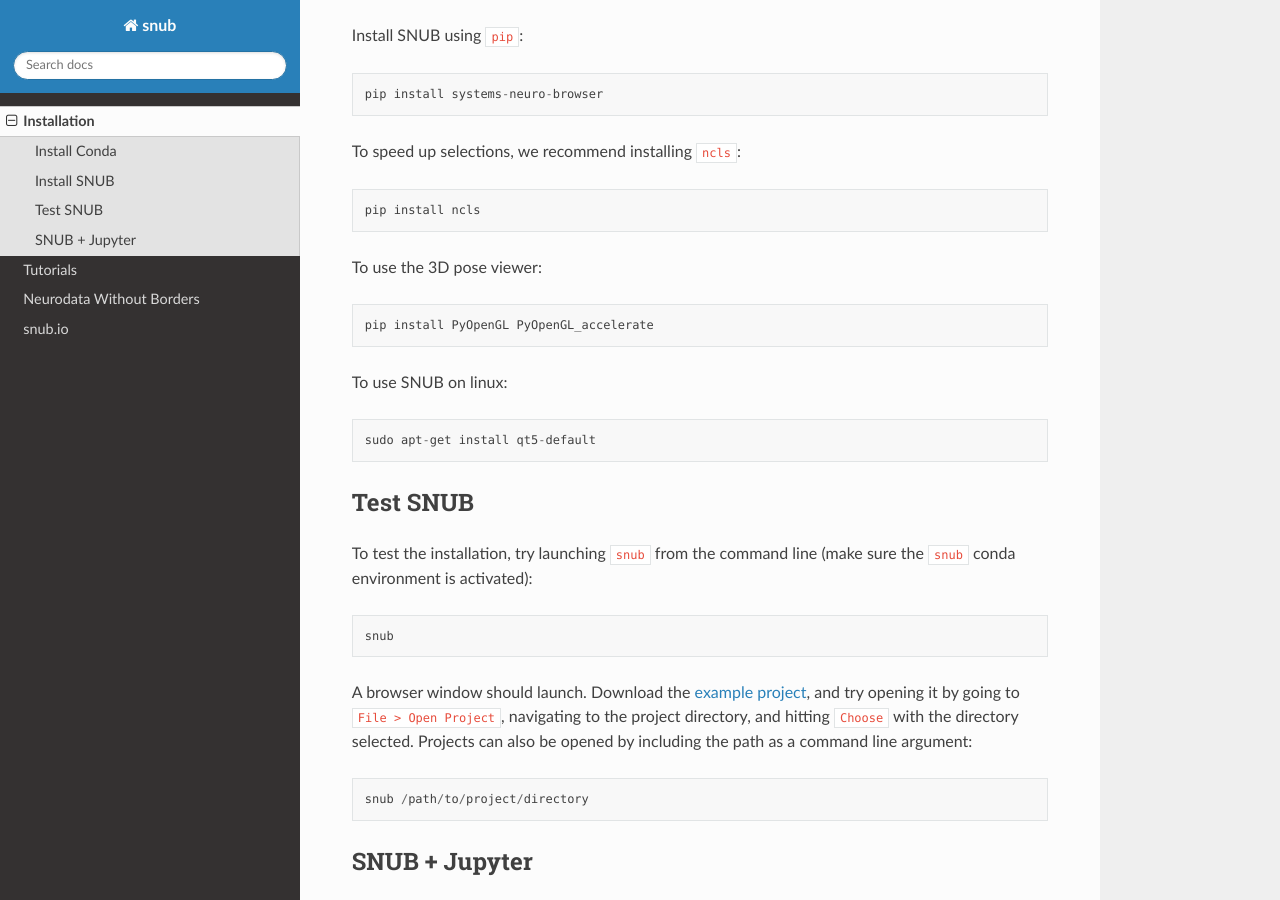
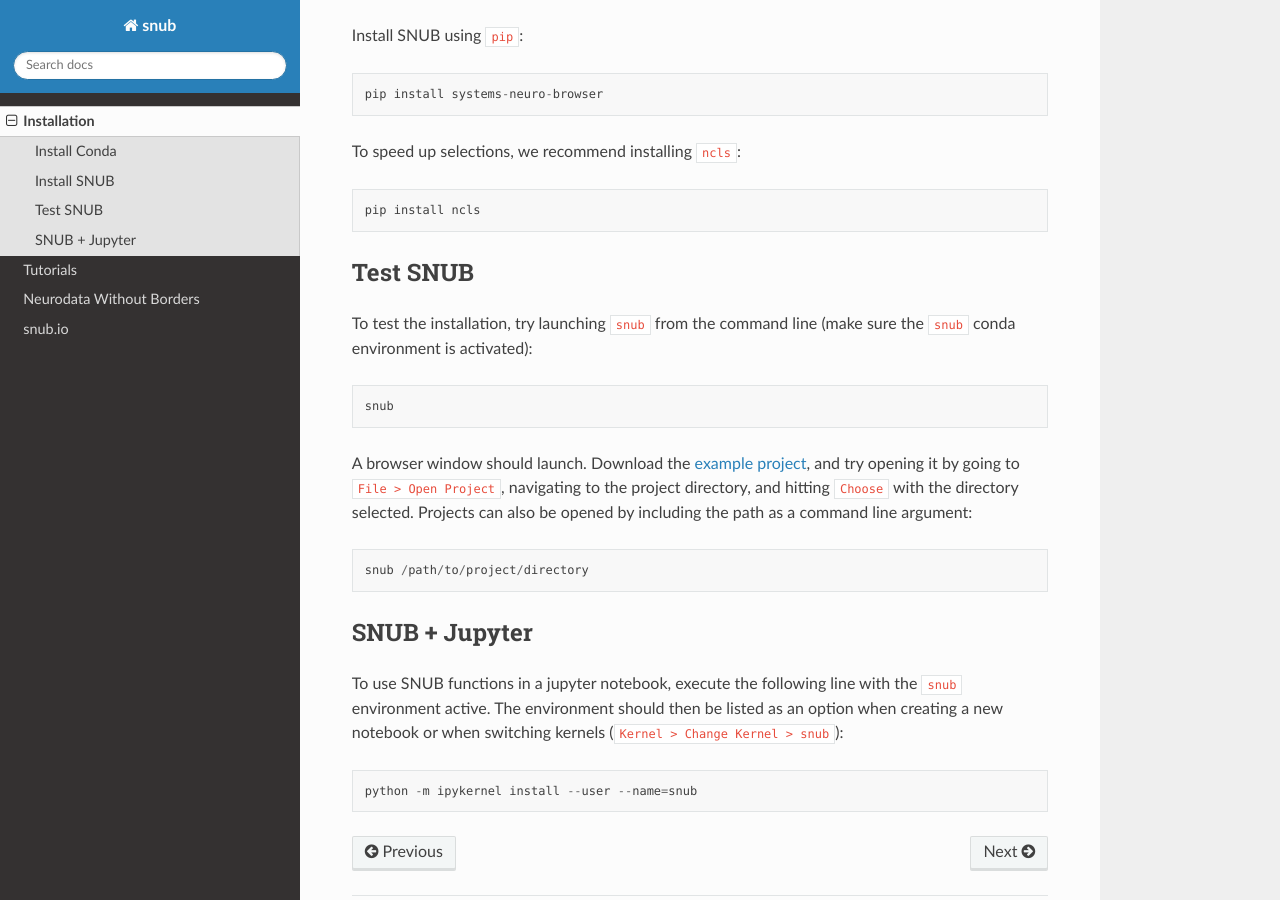
Before and after one commit to calebweinreb/SNUB, a Sphinx documentation site: the page built from docs/source/install.rst, in a window 1280 px wide and 900 px high, scrolled down 380 px. Built offline with Sphinx 7.4.7 and the Read the Docs theme 2.0.0, drawn with Linux system fonts in a browser that asks for light colours.

```diff
--- a/docs/source/install.rst
+++ b/docs/source/install.rst
@@ -21,13 +21,7 @@ To speed up selections, we recommend installing ``ncls``::
 
    pip install ncls
 
-To use the 3D pose viewer::
 
-   pip install PyOpenGL PyOpenGL_accelerate
-
-To use SNUB on linux::
-
-   sudo apt-get install qt5-default
 
 Test SNUB
 ---------
--- a/setup.cfg
+++ b/setup.cfg
@@ -31,7 +31,7 @@ install_requires =
     ipykernel
     pyqtgraph
     networkx
-    opencv-python-headless
+    opencv-python-headless==4.1.2.30
     vidio>=0.0.3
     pytest
     pytest-qt
```
